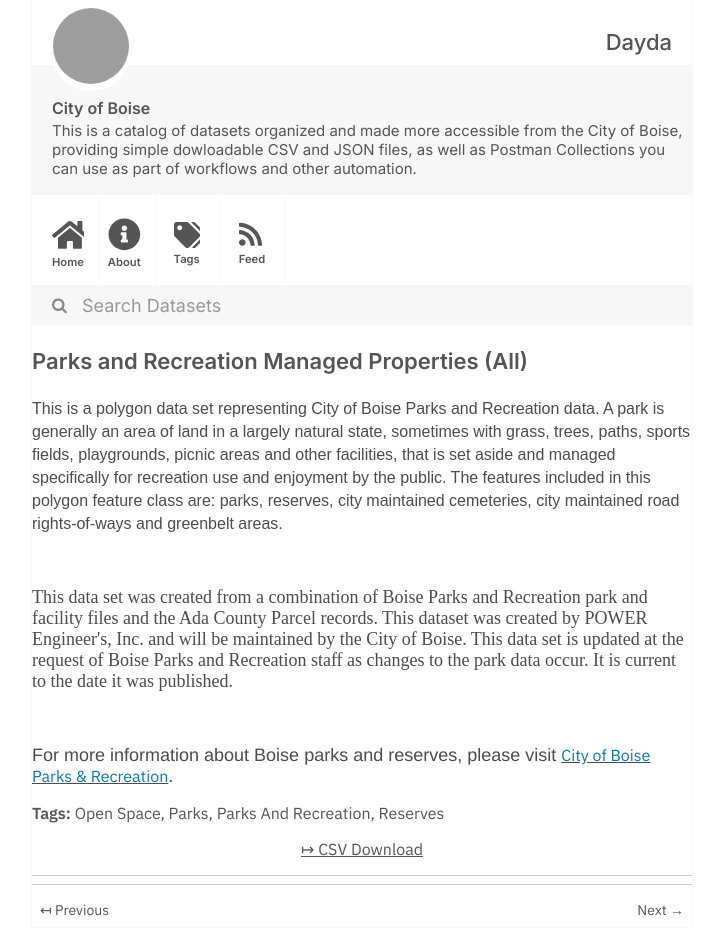
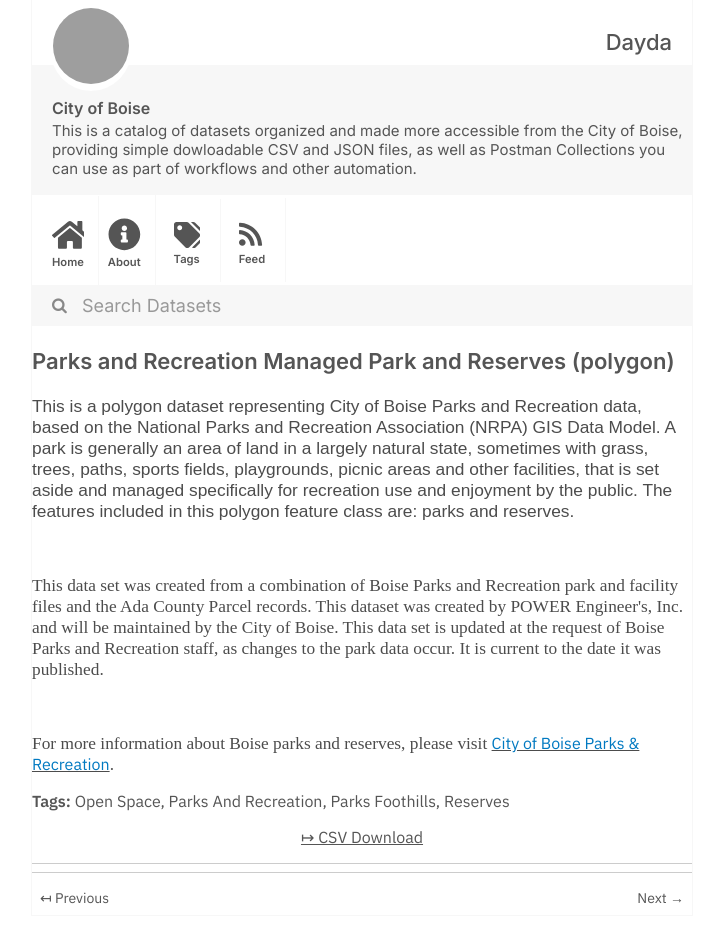
Before and after one commit to dayda-entities/city-of-boise, a Jekyll site: the page built from _posts/2020-11-12-parks-and-recreation-managed-p.md, in a window 1280 px wide, cut to the strip 0-928 px from the top of the page. Shown: the whole strip, without its empty margins (278-999 px from the left). Built offline with Jekyll 4.4.1, drawn with Linux system fonts in a browser that asks for light colours; grey boxes are pictures that could not be loaded.

Commit message:
Publish Data

```diff
--- a/_posts/2020-11-12-parks-and-recreation-managed-p.md
+++ b/_posts/2020-11-12-parks-and-recreation-managed-p.md
@@ -1,47 +1,47 @@
 ---
-title: Parks and Recreation Managed Properties (All)
-created: '2020-11-12T13:19:36.939396'
-modified: '2020-11-12T13:19:36.939403'
+title: Parks and Recreation Managed Park and Reserves (polygon)
+created: '2020-11-12T13:19:37.430434'
+modified: '2020-11-12T13:19:37.430440'
 state: active
 type: dataset
 tags:
   - Open Space
-  - Parks
   - Parks And Recreation
+  - Parks Foothills
   - Reserves
 groups:
   - Local Government
 csv_url: >-
-  https://opendata.cityofboise.org/datasets/03aea7a53c0146e893982f8527ed78ba_0.csv?outSR=%7B%22latestWkid%22%3A3857%2C%22wkid%22%3A102100%7D
+  https://opendata.cityofboise.org/datasets/8108b95d77a7461ab5d47ab3f3bfa91f_0.csv?outSR=%7B%22latestWkid%22%3A3857%2C%22wkid%22%3A102100%7D
 json_url: ''
 layout: post
 
 ---
 <p style='margin-bottom:0in;margin-bottom:.0001pt;line-height:
-normal'><font size='4'><span style='font-family: Arial, sans-serif; color: rgb(76, 76, 76); background: white;'>This
-is a polygon data set representing City of Boise Parks and
-Recreation data. A park is generally an area of land in a largely natural
-state, sometimes with grass, trees, paths, sports fields, playgrounds, picnic
-areas and other facilities, that is set aside and managed specifically for
-recreation use and enjoyment by the public. The features included in this
-polygon feature class are: parks, reserves, city maintained cemeteries, city
-maintained road rights-of-ways and greenbelt areas. </span><span style='font-family: &quot;Times New Roman&quot;, serif;'></span></font></p>
+normal'><span style='font-size:13.0pt;font-family:&quot;Arial&quot;,sans-serif;
+mso-fareast-font-family:&quot;Times New Roman&quot;;color:#4C4C4C;background:white'>This
+is a polygon dataset representing City of Boise Parks and Recreation data,
+based on the National Parks and Recreation Association (NRPA) GIS Data Model. A
+park is generally an area of land in a largely natural state, sometimes with
+grass, trees, paths, sports fields, playgrounds, picnic areas and other
+facilities, that is set aside and managed specifically for recreation use and
+enjoyment by the public. The features included in this polygon feature class
+are: parks and reserves.</span></p><p style='margin-bottom:0in;margin-bottom:.0001pt;line-height:
+normal'><span style='font-size:13.0pt;font-family:&quot;Arial&quot;,sans-serif;
+mso-fareast-font-family:&quot;Times New Roman&quot;;color:#4C4C4C;background:white'><br /></span></p>
 
 <p style='margin-bottom:0in;margin-bottom:.0001pt;line-height:
-normal;background:white'><span style='font-family: &quot;Times New Roman&quot;, serif; color: rgb(76, 76, 76);'><font size='4'> </font></span></p>
+normal;background:white'><span style='font-size:13.0pt;font-family:&quot;Times New Roman&quot;,serif;
+mso-fareast-font-family:&quot;Times New Roman&quot;;color:#4C4C4C'>This data set was
+created from a combination of Boise Parks and Recreation park and facility files
+and the Ada County Parcel records. This dataset was created by POWER
+Engineer's, Inc. and will be maintained by the City of Boise. This data set is
+updated at the request of Boise Parks and Recreation staff, as changes to the
+park data occur. It is current to the date it was published.</span></p><p style='margin-bottom:0in;margin-bottom:.0001pt;line-height:
+normal;background:white'><span style='font-size:13.0pt;font-family:&quot;Times New Roman&quot;,serif;
+mso-fareast-font-family:&quot;Times New Roman&quot;;color:#4C4C4C'><br /></span></p>
 
 <p style='margin-bottom:0in;margin-bottom:.0001pt;line-height:
-normal;background:white'><span style='font-family: &quot;Times New Roman&quot;, serif; color: rgb(76, 76, 76);'><font size='4'>This data set was
-created from a combination of Boise Parks and Recreation park and facility
-files and the Ada County Parcel records. This dataset was created by POWER
-Engineer's, Inc. and will be maintained by the City of Boise. This data set is
-updated at the request of Boise Parks and Recreation staff as changes to the
-park data occur. It is current to the date it was published.</font></span></p>
-
-<p style='margin-bottom:0in;margin-bottom:.0001pt;line-height:
-normal;background:white'><span style='font-family: &quot;Times New Roman&quot;, serif; color: rgb(76, 76, 76);'><font size='4'> </font></span></p>
-
-<p style='margin-bottom:0in;margin-bottom:.0001pt;line-height:
-normal;background:white'><span style='font-family: Helvetica, sans-serif; color: rgb(76, 76, 76); background: white;'><font size='4'>For
-more information about Boise parks and reserves, please visit <a href='https://parks.cityofboise.org/parks-and-facilities/' style='' target='_blank'><span style='color:#0079C1'>City of Boise Parks &amp; Recreation</span></a>.</font></span><span style='font-size:13.0pt;font-family:&quot;Times New Roman&quot;,serif;mso-fareast-font-family:
-&quot;Times New Roman&quot;;color:#4C4C4C'></span></p>
+normal;background:white'><span style='font-size:13.0pt;font-family:&quot;Times New Roman&quot;,serif;
+mso-fareast-font-family:&quot;Times New Roman&quot;;color:#4C4C4C'>For more information
+about Boise parks and reserves, please visit <a href='https://parks.cityofboise.org/parks-and-facilities/' target='_blank'><span style='color:#0079C1'>City of Boise Parks &amp; Recreation</span></a>.</span></p>
```
